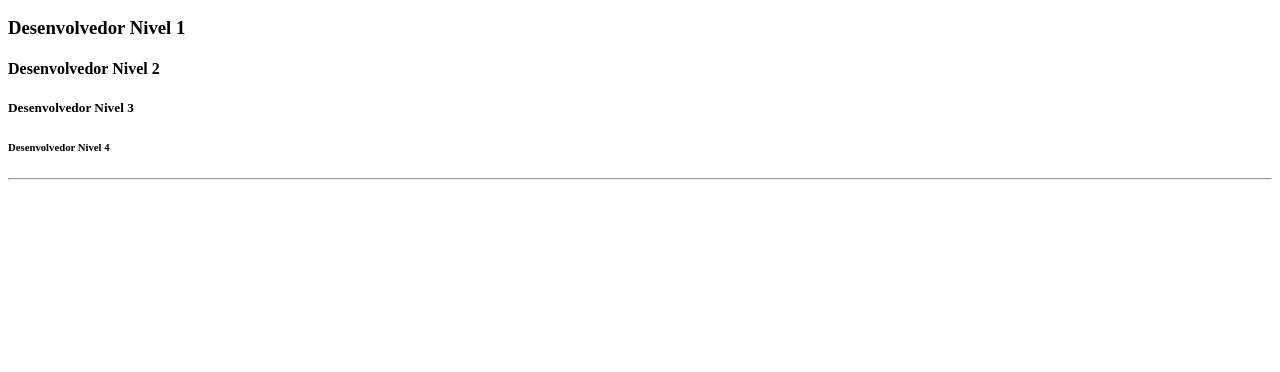
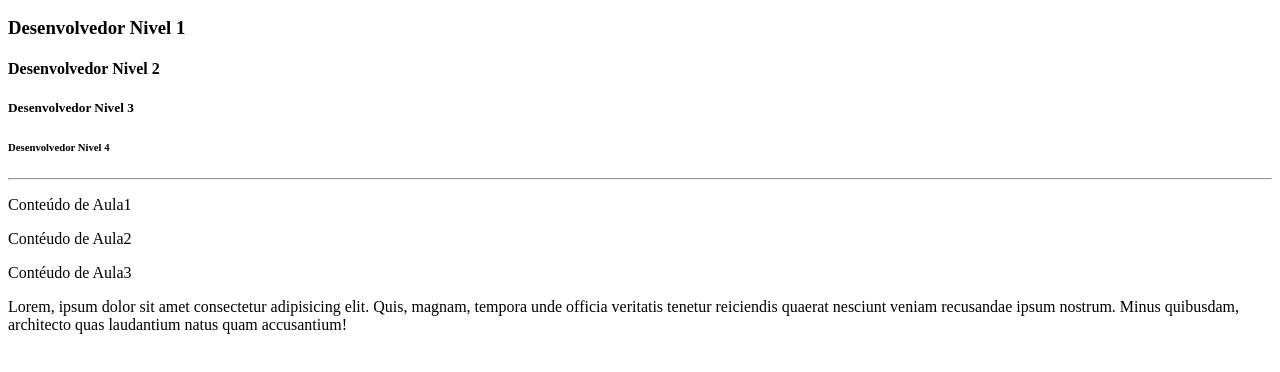
Before and after one commit to Guilherme5G/Front-end-Project, a plain HTML site: page index.html in a window 1280 px wide. Shown: the part 110-482 px from the top of the page. Drawn offline with Linux system fonts and the light colour scheme.

Commit message:
Adicionando Paragrafos com Lorem ipsum

```diff
--- a/index.html
+++ b/index.html
@@ -32,6 +32,12 @@
         <!-- LINHA DIVISORIA -->
         <hr>
 
+        <!-- PARAGRAFOS -->
+        <P>Conteúdo de Aula1</P>
+        <p>Contéudo de Aula2</p>
+        <p>Contéudo de Aula3</p>
+        <p>Lorem, ipsum dolor sit amet consectetur adipisicing elit. Quis, magnam, tempora unde officia veritatis tenetur reiciendis quaerat nesciunt veniam recusandae ipsum nostrum. Minus quibusdam, architecto quas laudantium natus quam accusantium!</p>
+
         <!-- FINAL DO CORPO DA PAGINA -->
     </body>
 <!-- FINAL DO HTML -->
```
